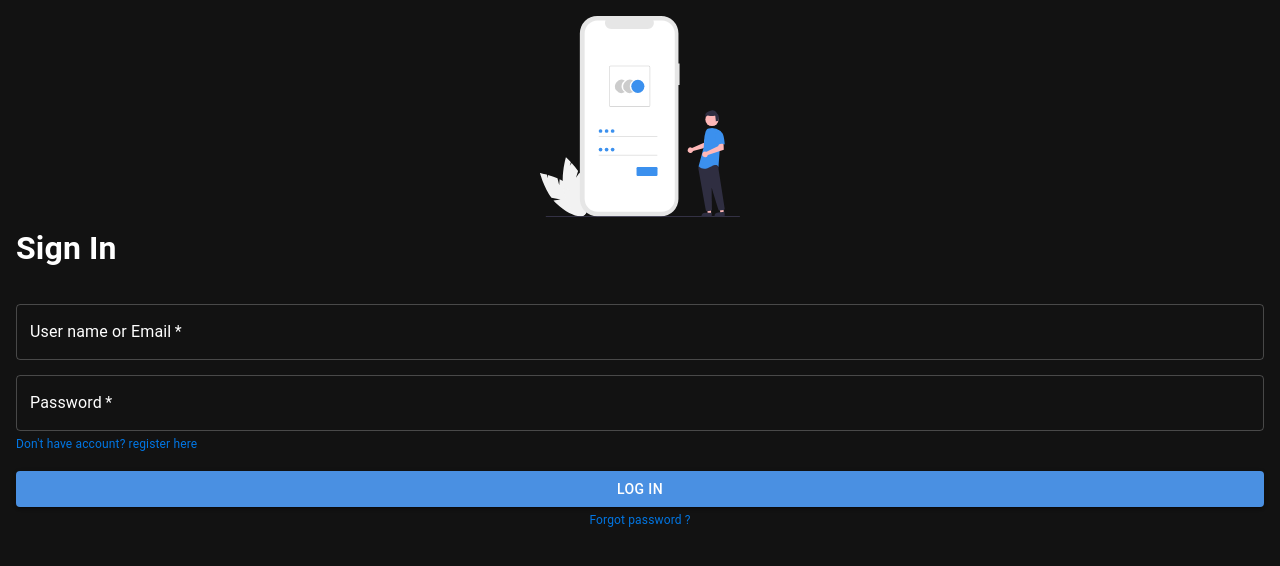
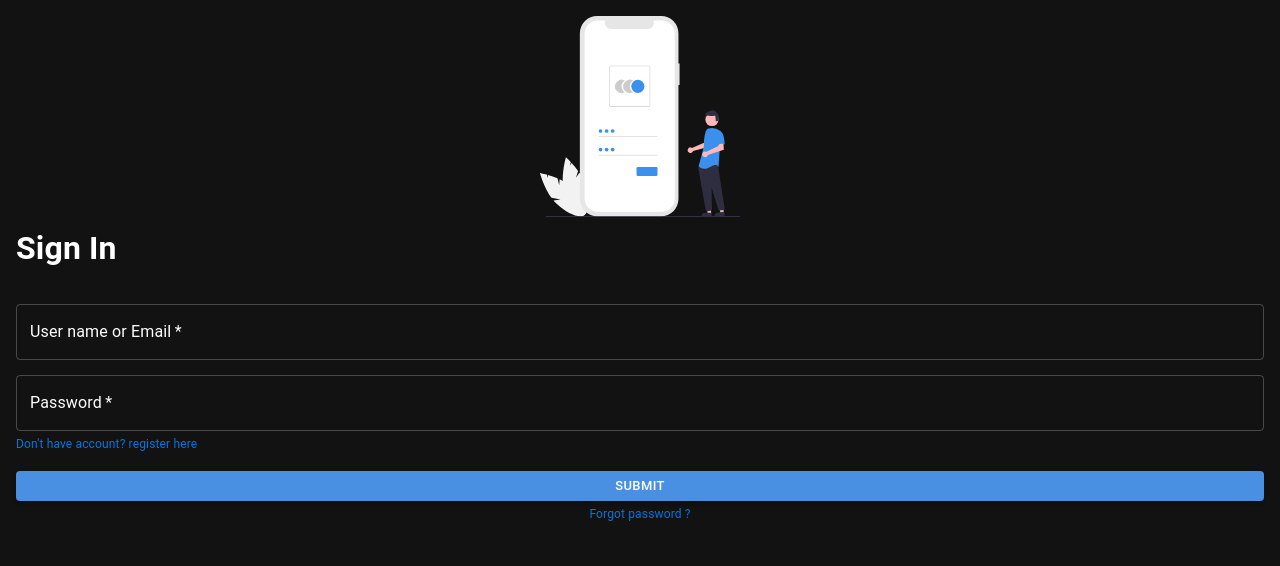
Before and after one commit to axelme28/gym-app-front-end, a React (Vite) app: page / in a window 1280 px wide. Shown: the top 566 px of the page. Built offline with nearby package versions, Linux system fonts and the light colour scheme; no server answers.

Commit message:
problems of token and css bugs solved

```diff
--- a/package.json
+++ b/package.json
@@ -13,11 +13,13 @@
     "@emotion/react": "^11.13.3",
     "@emotion/styled": "^11.13.0",
     "@mui/icons-material": "^6.1.7",
+    "@mui/lab": "^6.0.0-beta.22",
     "@mui/material": "^6.1.7",
     "@reduxjs/toolkit": "^2.3.0",
     "animate.css": "^4.1.1",
     "axios": "^1.7.7",
     "dotenv": "^16.4.5",
+    "jwt-decode": "^4.0.0",
     "react": "^18.3.1",
     "react-dom": "^18.3.1",
     "react-loader-spinner": "^6.1.6",
--- a/src/components/layout/MainLayout.jsx
+++ b/src/components/layout/MainLayout.jsx
@@ -28,9 +28,9 @@ const MainLayout = React.memo(({ children }) => { // Memoize the component
 
   return (
     <div className='app'>
-      {
-        children
-      }
+      <div className='app-content'>
+        {children}
+      </div>
       <div className='nav-container'>
         <div className='navbar'>
           {optionsSrc.map((item) => (
--- a/src/routes/WithAuth.jsx
+++ b/src/routes/WithAuth.jsx
@@ -1,10 +1,22 @@
 import React, { memo } from 'react';
 import { Navigate } from 'react-router-dom';
-import MainLayout from '../components/layout/MainLayout';
+import { jwtDecode } from 'jwt-decode'; // Install this package if not already installed
 
 const WithAuth = (WrappedComponent) => {
   const AuthenticatedComponent = memo((props) => {
-    const isAuthenticated = localStorage.getItem('token') !== null;
+    const token = localStorage.getItem('token');
+    let isAuthenticated = false;
+
+    if (token) {
+      try {
+        const decoded = jwtDecode(token);
+        const currentTime = Date.now() / 1000; // Convert to seconds
+        isAuthenticated = decoded.exp > currentTime;
+      } catch (error) {
+        console.error('Error decoding token', error);
+        isAuthenticated = false;
+      }
+    }
 
     if (!isAuthenticated) {
       return <Navigate to="/" replace />;
@@ -13,7 +25,6 @@ const WithAuth = (WrappedComponent) => {
     return (
       <>
         <WrappedComponent {...props} />
-        {/* this is the nav */}
       </>
     );
   });
--- a/src/routes/index.jsx
+++ b/src/routes/index.jsx
@@ -7,7 +7,7 @@ import Home from '../views/Home';
 import Trainings from '../views/Trainings';
 import Profile from '../views/Profile';
 import MainLayout from '../components/layout/MainLayout';
-import { NewWorkout } from '../views/NewWorkout';
+import NewWorkout from '../views/NewWorkout';
 import { AddExercise } from '../views/AddExercise';
 import { RoutineDetail } from '../views/RoutineDetail';
 
--- a/src/styles/index.css
+++ b/src/styles/index.css
@@ -15,6 +15,9 @@ body {
 
 .app {
   padding: 1rem;
+}
+.app-content {
+  margin-bottom: 5rem;
 }
 
 .app_2 {
--- a/src/views/NewWorkout.jsx
+++ b/src/views/NewWorkout.jsx
@@ -9,9 +9,10 @@ import { setTitle } from '../reducers/newWorkOut';
 import { ExerciseEdit } from '../components/ui/ExerciseEdit';
 import { Alert, Snackbar } from '@mui/material';
 import { addRoutine } from '../server/apiService';
+import WithAuth from '../routes/WithAuth';
 
 
-export const NewWorkout = () => {
+const NewWorkout = () => {
 
   const [errorMsg, setErrorMsg] = useState({ open: false, msg: '' })
   const navigate = useNavigate();
@@ -39,7 +40,15 @@ export const NewWorkout = () => {
       setErrorMsg({ open: true, msg: 'success', type: 'success' })
       navigate('/trainings')
     } catch (error) {
-      setErrorMsg({ open: true, msg: error.message, type: 'error' })
+      console.log(error);
+      if (error.response.data.message) {
+        setErrorMsg({
+          open: true, msg: error.response.data.message, type: 'error'
+        })
+      } else {
+        setErrorMsg({ open: true, msg: error.message, type: 'error' })
+      }
+
     }
   }
 
@@ -98,3 +107,5 @@ export const NewWorkout = () => {
     </>
   )
 }
+
+export default WithAuth(NewWorkout)
--- a/src/views/SigIn.jsx
+++ b/src/views/SigIn.jsx
@@ -6,6 +6,8 @@ import { useForm } from '../hooks/useFrom';
 import { postLogin } from '../server/apiService';
 import { useDispatch, useSelector } from 'react-redux';
 import { setToken } from '../reducers/session';
+import LoadingButton from '@mui/lab/LoadingButton';
+
 import icon from '../assets/undraw_access_account_re_8spm.svg'
 
 export const SignIn = () => {
@@ -13,6 +15,7 @@ export const SignIn = () => {
   const navigate = useNavigate()
   const [values, handleChange, reset] = useForm({ userName: '', password: '' });
   const [error, setError] = useState({ show: false, msg: '' })
+  const [isLoading, setIsLoading] = useState(false)
   const dispatch = useDispatch()
 
   const handleLogIn = async () => {
@@ -21,7 +24,7 @@ export const SignIn = () => {
       setError({ show: true, msg: 'All fields are required' })
       return
     }
-
+    setIsLoading(true)
     try {
       console.log('login in .........');
       console.log('this is my postLogin function ->');
@@ -31,6 +34,7 @@ export const SignIn = () => {
       dispatch(setToken(token))
       reset()
       setError({ show: false, msg: '' })
+      setIsLoading(false)
       navigate('home')
     } catch (error) {
       console.error(error);
@@ -63,7 +67,17 @@ export const SignIn = () => {
           />
         </div>
         <Link to='/register'>Don't have account? register here</Link>
-        <Button variant="contained" sx={{ width: '100%', marginTop: '1rem' }} onClick={handleLogIn} >Log In</Button>
+        {/* <Button variant="contained" sx={{ width: '100%', marginTop: '1rem' }} onClick={handleLogIn} >Log In</Button> */}
+        <LoadingButton
+          sx={{ width: '100%', marginTop: '1rem' }}
+          size="small"
+          onClick={handleLogIn}
+          loading={isLoading}
+          loadingPosition="end"
+          variant="contained"
+        >
+          Submit
+        </LoadingButton>
         <div style={styles.a}>
           <Link to='/register' >Forgot password ?</Link>
         </div>
```
Also changed, not shown: 1 other file (tests, documents, lock files or other folders).
